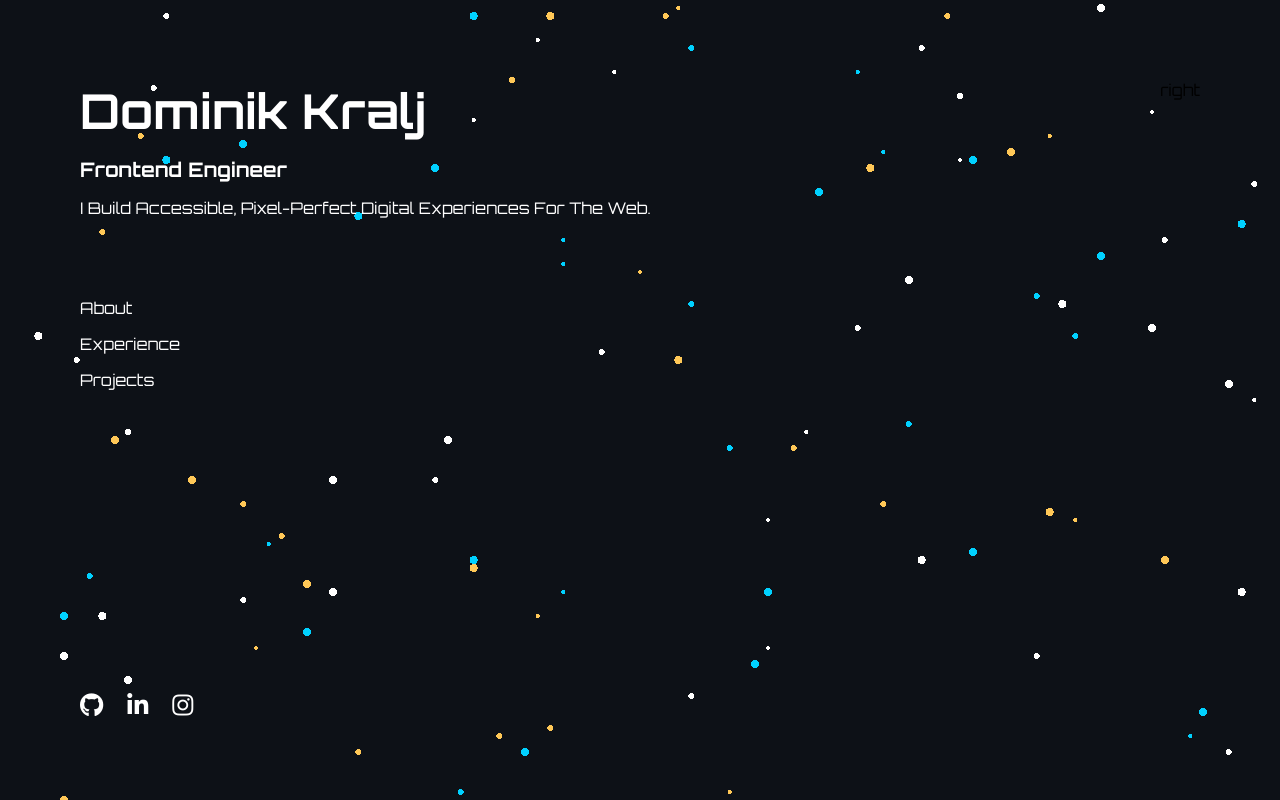
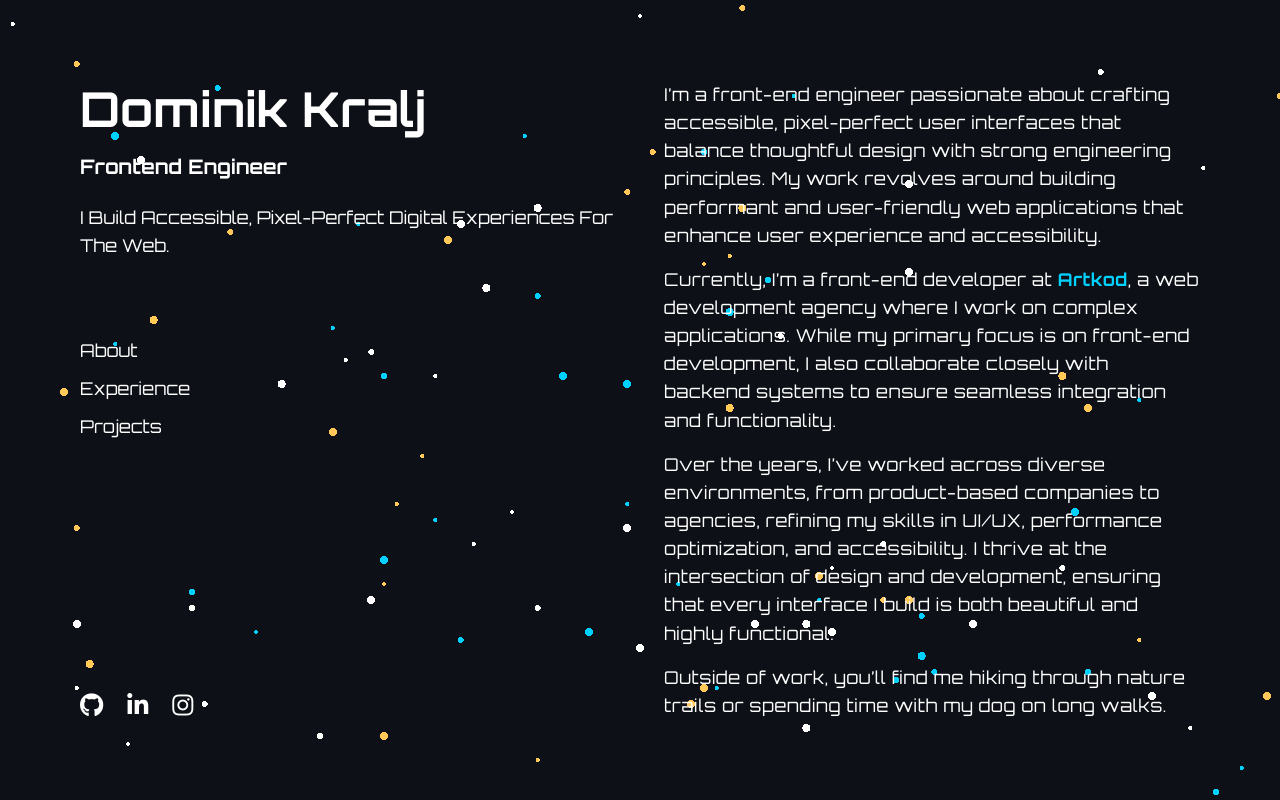
Before and after one commit to DominikKralj909/portifolio, a React (Vite) app: page / in a window 1280 px wide. Built offline with nearby package versions, Linux system fonts and the light colour scheme.

Commit message:
Added about section, eslint and prettier,  extracted font sizes to theme

```diff
--- a/package.json
+++ b/package.json
@@ -20,10 +20,13 @@
     "@types/react": "^18.3.18",
     "@types/react-dom": "^18.3.5",
     "@vitejs/plugin-react": "^4.3.4",
-    "eslint": "^9.17.0",
+    "eslint": "^9.19.0",
+    "eslint-config-prettier": "^10.0.1",
+    "eslint-plugin-prettier": "^5.2.3",
     "eslint-plugin-react-hooks": "^5.0.0",
     "eslint-plugin-react-refresh": "^0.4.16",
     "globals": "^15.14.0",
+    "prettier": "^3.4.2",
     "typescript": "~5.6.2",
     "typescript-eslint": "^8.18.2",
     "vite": "^6.0.5"
--- /dev/null
+++ b/src/components/Content.tsx
@@ -0,0 +1,26 @@
+function Content() {
+	return (
+		<main className="portifolio-content">
+			<section className="portifolio-content-about">
+				<p className="portifolio-content-about-text">
+					I’m a front-end engineer passionate about crafting accessible, pixel-perfect user interfaces that balance thoughtful design with strong engineering principles.
+					My work revolves around building performant and user-friendly web applications that enhance user experience and accessibility.
+				</p>
+				<p className="portifolio-content-about-text">
+					Currently, I’m a front-end developer at <a href="https://www.artkod.com/" target="_blank" rel="noopener noreferrer" className="highlight-link">Artkod</a>,
+					a web development agency where I work on complex applications.
+					While my primary focus is on front-end development, I also collaborate closely with backend systems to ensure seamless integration and functionality.
+				</p>
+				<p className="portifolio-content-about-text">
+					Over the years, I’ve worked across diverse environments, from product-based companies to agencies, refining my skills in UI/UX, performance optimization, and accessibility.
+					I thrive at the intersection of design and development, ensuring that every interface I build is both beautiful and highly functional.
+				</p>
+				<p className="portifolio-content-about-text">
+					Outside of work, you’ll find me hiking through nature trails or spending time with my dog on long walks.
+				</p>
+			</section>
+		</main>
+	);
+};
+
+export default Content;
--- a/src/components/Header.tsx
+++ b/src/components/Header.tsx
@@ -35,7 +35,7 @@ function Header({ title, subtitle, content }: HeaderProps) {
 			<div className="portifolio-header-content">
 				<h1 className="portifolio-header-title">{title}</h1>
 				<h2 className="portifolio-header-subtitle">{subtitle}</h2>
-				<p>{content}</p>
+				<p className="portifolio-header-content-text">{content}</p>
 			</div>
 			<nav className="portifolio-header-navigation">
 				{navigationLinks.map((link) => (
@@ -45,6 +45,7 @@ function Header({ title, subtitle, content }: HeaderProps) {
 						onClick={() => handleLinkClick(link)}
 						className={activeLink === link ? 'active' : ''}
 						aria-label={`Go to ${link} section`}
+						rel="noopener noreferrer"
 					>
 						{link}
 					</a>
--- a/src/components/Portifolio.tsx
+++ b/src/components/Portifolio.tsx
@@ -1,3 +1,4 @@
+import Content from "./Content";
 import Header from "./Header";
 
 function Portifolio() {
@@ -8,7 +9,7 @@ function Portifolio() {
 				subtitle="frontend engineer"
 				content="I build accessible, pixel-perfect digital experiences for the web."
 			/>
-			<div className="portifolio-right">right</div>
+			<Content />
 		</div>
 	);
 };
--- /dev/null
+++ b/src/style/_content.scss
@@ -0,0 +1,30 @@
+@use './theme' as *;
+
+.portifolio-content {
+    display: flex;
+    flex: 1;
+
+    &-about {
+        display: flex;
+        flex-direction: column;
+        gap: 1rem;
+
+        &-text {
+            font-size: $font-md;
+            line-height: $line-height-base;
+            letter-spacing: 0.03em;
+            max-width: 60ch;
+
+			.highlight-link {
+				color: $primary;
+				font-weight: bold;
+				transition: color 0.3s ease, text-decoration 0.3s ease;
+
+				&:hover {
+					text-decoration: underline;
+					color: $accent;
+				}
+			}
+        }
+    }
+}
--- a/src/style/_header.scss
+++ b/src/style/_header.scss
@@ -1,19 +1,28 @@
+// main.scss
+
 @use './theme' as *;
 
 .portifolio-header {
     display: flex;
     flex: 1;
     flex-direction: column;
-    color: $text;
     text-transform: capitalize;
     gap: 5rem;
 
     &-title {
-        font-size: 3rem;
+        font-size: $font-xl;
+        line-height: $line-height-heading;
     }
 
     &-subtitle {
-        font-size: 1.25rem;
+        font-size: $font-lg;
+    }
+
+	 &-content-text {
+		font-size: $font-md;
+		line-height: $line-height-base;
+		color: $text;
+		margin-top: 0.5rem;
 	}
 
     &-content,
@@ -26,6 +35,7 @@
     .portifolio-header-navigation a {
         width: max-content;
         transition: color 0.3s ease;
+		font-size: 1.1rem;
 
         &:hover {
             color: $accent;
--- a/src/style/_portifolio.scss
+++ b/src/style/_portifolio.scss
@@ -8,6 +8,7 @@ body {
 	background-repeat: no-repeat;
 	height: 100vh;
 	margin: 0;
+	color: $text;
 }
 
 .portifolio-wrapper {
@@ -19,4 +20,5 @@ body {
 .portifolio {
 	display: flex;
 	flex: 1;
+	gap: 3rem;
 }
--- a/src/style/_theme.scss
+++ b/src/style/_theme.scss
@@ -16,3 +16,13 @@ $disabled: #5a5a5a;
 $error: #ff4d4d;
 $success: #2affa1;
 $warning: #ffc857;
+
+
+$font-base: 1rem;
+$font-sm: 0.875rem;
+$font-md: 1.1rem;
+$font-lg: 1.25rem;
+$font-xl: 3rem;
+
+$line-height-base: 1.6;
+$line-height-heading: 1.2;
--- a/src/style/index.scss
+++ b/src/style/index.scss
@@ -3,4 +3,5 @@
 
 @use './portifolio';
 @use './header.scss';
+@use './content';
 @use './stars';
```
Also changed, not shown: .eslintrc.json (added), 2 other files (tests, documents, lock files or other folders). Lines whose indentation alone changed are shown as unchanged.
